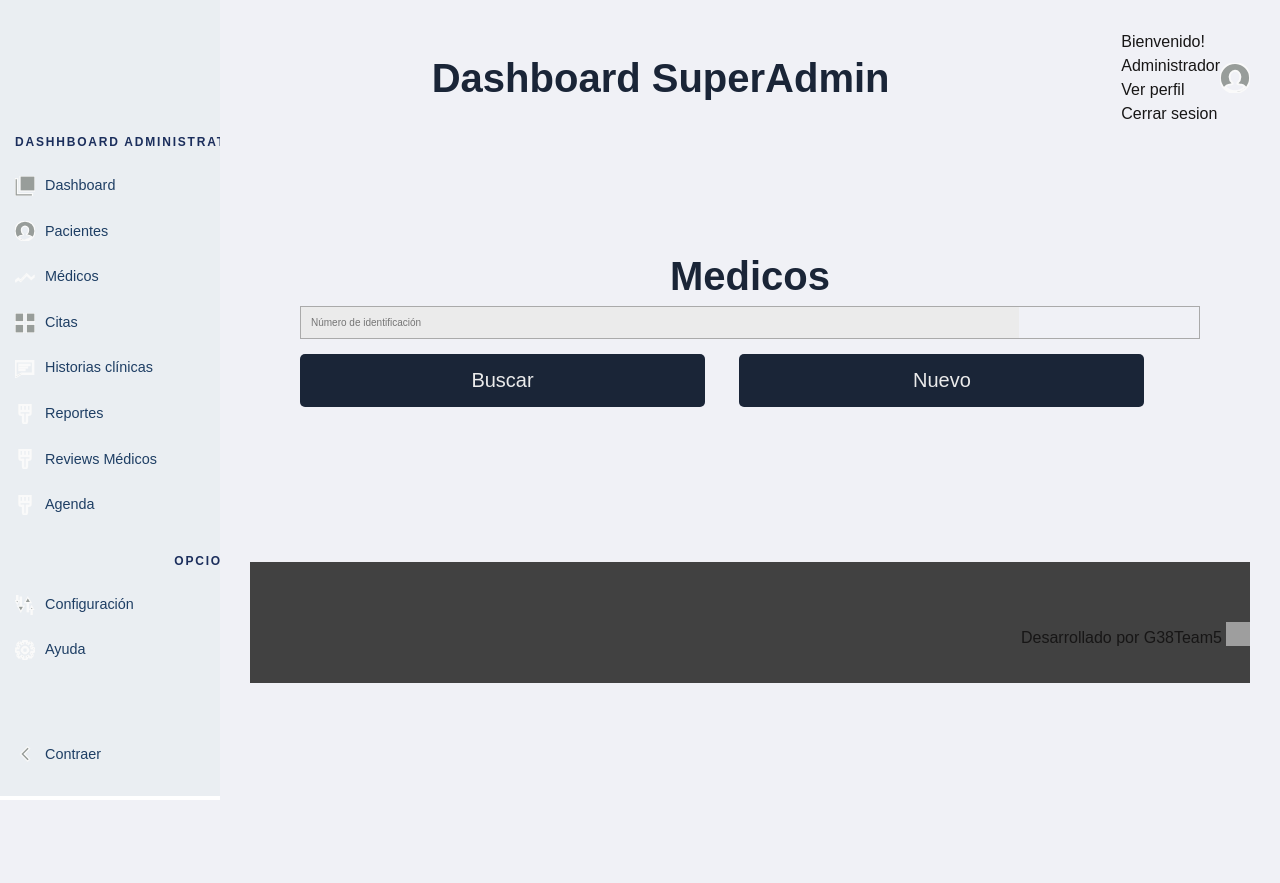
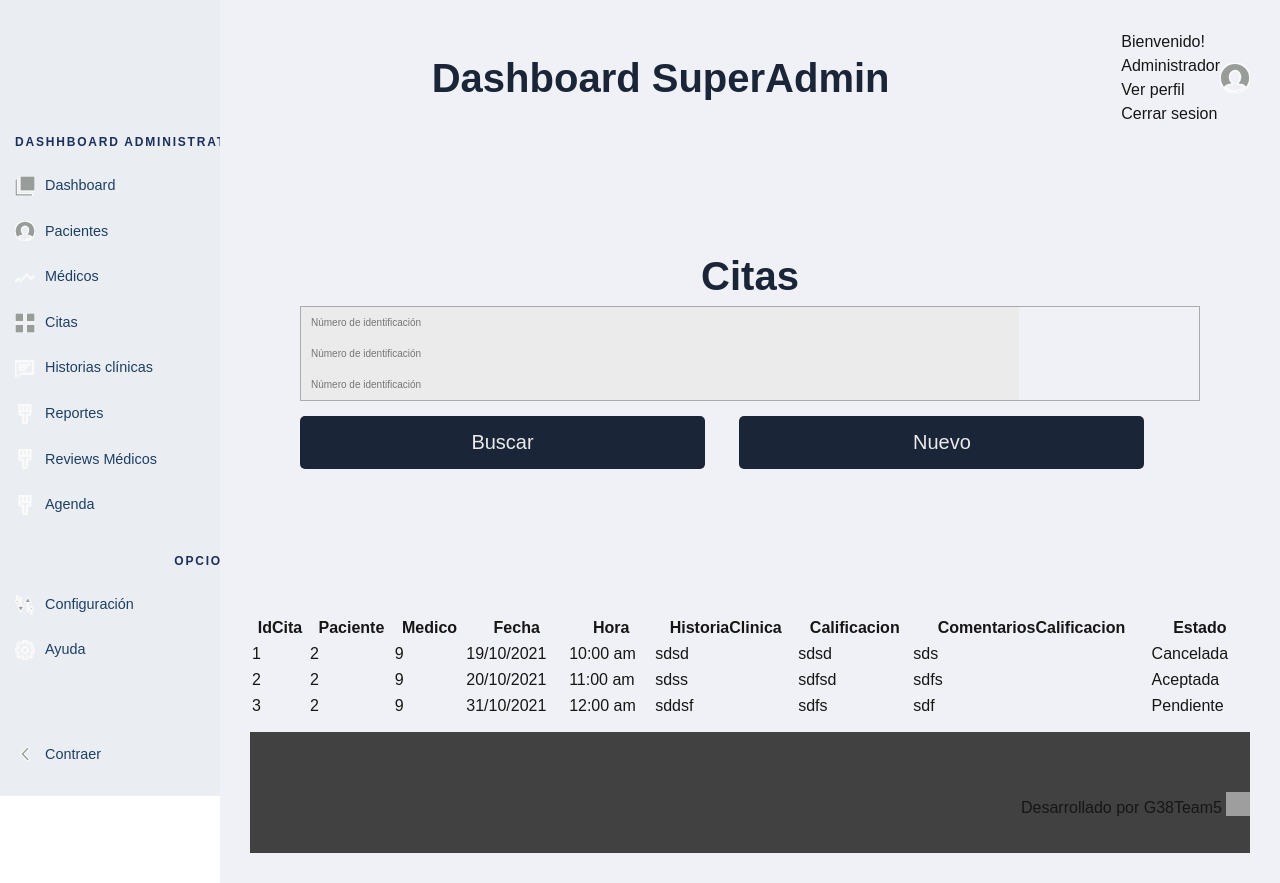
Before and after one commit to Jacke2415/Hospital-Militar-Central, a Flask app: page /inicio/iniciarSesion/administrador/citas in a window 1280 px wide. Before the commit the page ends 800 px from the top, so only its background shows below. Run offline with Flask 2, Linux system fonts and the light colour scheme; data comes from the database, SQL or seed files in the repository; grey boxes are pictures that could not be loaded.

Commit message:
version2

```diff
--- a/app.py
+++ b/app.py
@@ -297,9 +297,35 @@ def eliminarMedico():
 def registroMedico():
     return render_template("registroMedico.html")
 
-@app.route("/inicio/iniciarSesion/administrador/citas")
+@app.route("/inicio/iniciarSesion/administrador/citas",methods=['POST', 'GET'])
 def administradorCitas():
-    return render_template("administradorCitas.html")
+    #montar los nombres de las columnas para la tabla de la vista
+    columnas = []
+    busqueda_columnas = db.get_columns_cita()
+    # Agrego a columnas los nombres de las columnas busacado en bd
+    for i in busqueda_columnas:
+        columnas.append(f'{i}')
+    #Organizo la informcion mostrada por defecto, todos los medicos
+    citas = []
+    dbCitas = db.getCitas()
+    for row in dbCitas:
+        citas.append(row)
+    app.logger.info(citas[1][3])
+    if request.method == 'GET':
+        return render_template("administradorCitas.html",columnas=columnas,citas=citas)
+    else:
+        coincidencia = []
+        global cedula_a_buscar_medico
+        cedula_a_buscar_medico = request.form['cedula']
+        busqueda_cedula = db.sql_search_user_medico(cedula_a_buscar_medico)
+        if len(busqueda_cedula)>0:
+            cond = True
+            for i in range(len(busqueda_columnas)):
+                coincidencia.append(f'{busqueda_cedula[0][i]}')
+            return render_template("administradorCitas.html", coincidencia=coincidencia, columnas=columnas,cond=cond)
+        else:
+            error = f'El usuario con la identificacion {cedula_a_buscar_medico} no se encuentra registrado '
+            return render_template("administradorCitas.html", error = error)
 
 @app.route("/inicio/iniciarSesion/administrador/hclinica")
 def administradordHClinica():
--- a/db.py
+++ b/db.py
@@ -65,6 +65,14 @@ def get_columns_cita():
 
 def getMedicos():
     strsql = "select * from Usuarios where TipoUsuario = 2"
+    con =sql_connection()
+    cursor = con.cursor()
+    cursor.execute(strsql)
+    response = cursor.fetchall()
+    return response
+
+def getCitas():
+    strsql = "select * from CITA"
     con =sql_connection()
     cursor = con.cursor()
     cursor.execute(strsql)
--- a/templates/administradorCitas.html
+++ b/templates/administradorCitas.html
@@ -247,10 +247,12 @@
             <!--Aqui va el contenido-->
             <section class="contenedor-formato-tabla">
                 <div class="contenedor">
-                    <h1>Medicos</h1>
-                    <form action="/inicio/iniciarSesion/administrador/medico" method='POST'>
+                    <h1>Citas</h1>
+                    <form action="/inicio/iniciarSesion/administrador/citas" method='POST'>
                         <div class="input-contenedor">
                             <i class="fas fa-envelope icon"></i>
+                            <input type="text" name="cedula" placeholder="Número de identificación">
+                            <input type="text" name="cedula" placeholder="Número de identificación">
                             <input type="text" name="cedula" placeholder="Número de identificación">
                         </div>
                         <input type="submit" value="Buscar" class="button1" onclick="validaciondashboardmedico() ">
@@ -268,9 +270,9 @@
                         <th>{{ item }}</th>
                         {% endfor %}
                     </tr>
-                    {% for medico in medicos%}
+                    {% for cita in citas%}
                     <tr>
-                        {% for item in medico%}
+                        {% for item in cita%}
                         <td>{{ item }}</td>
                         {% endfor %}
                     </tr>
```
